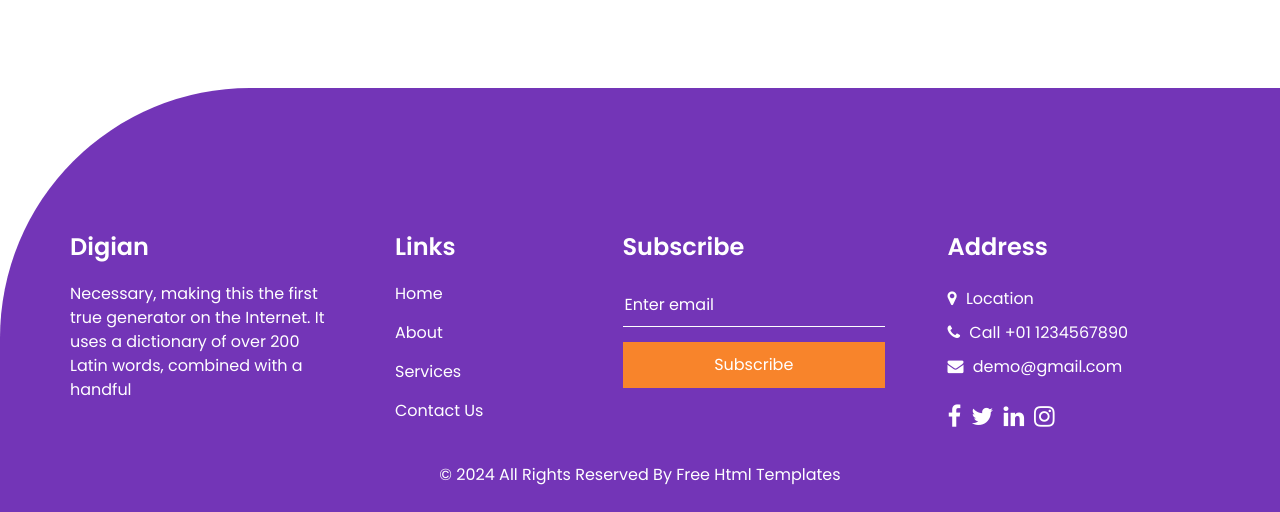
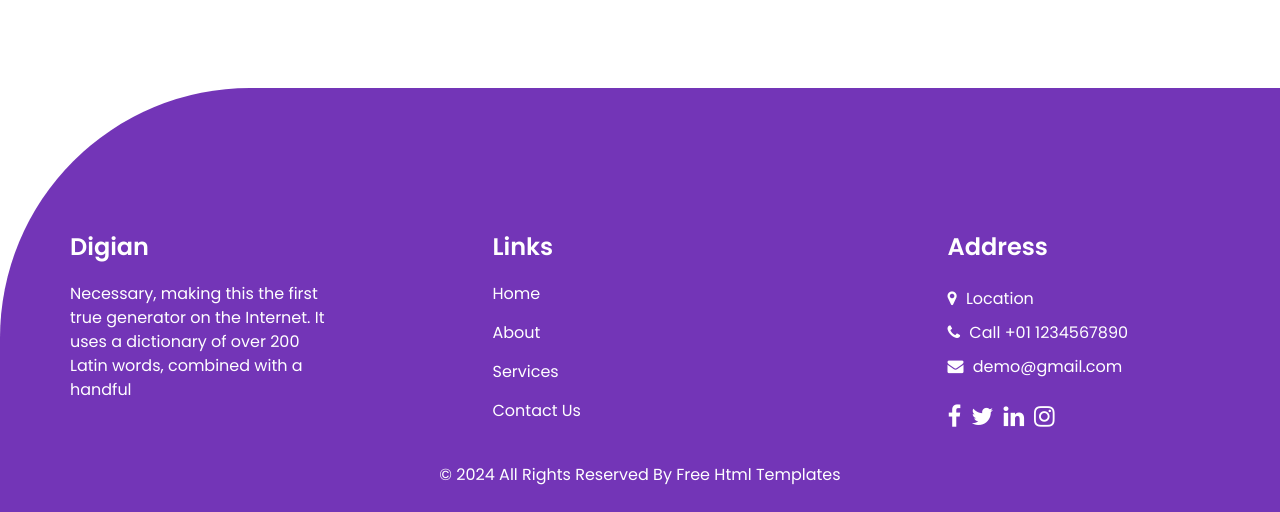
Before and after one commit to avocado-beans/nexusdev, a Flask app: page / in a window 1280 px wide. Shown: the part 4174-4686 px from the top of the page. Run offline with Flask 3, Linux system fonts and the light colour scheme; some libraries are stand-ins or nearby versions.

Commit message:
Update index.html

```diff
--- a/templates/index.html
+++ b/templates/index.html
@@ -591,7 +591,7 @@ Ready to take your business to the next level? Contact Yekuno today to learn mor
               </div>
             </div>
           </div>
-          <div class="col-md-6 col-lg-3 ">
+<!--           <div class="col-md-6 col-lg-3 ">
             <h4>
               Subscribe
             </h4>
@@ -601,7 +601,7 @@ Ready to take your business to the next level? Contact Yekuno today to learn mor
                 Subscribe
               </button>
             </form>
-          </div>
+          </div> -->
           <div class="col-md-6 col-lg-3 mb-0 ml-auto">
             <div class="info_contact">
               <h4>
```
